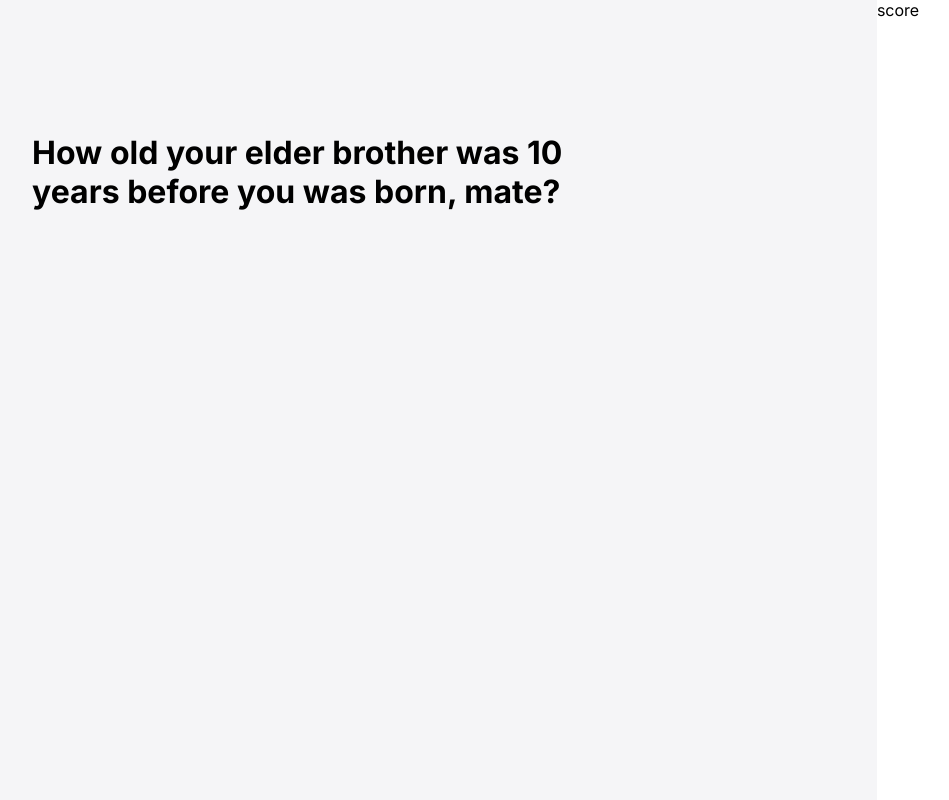
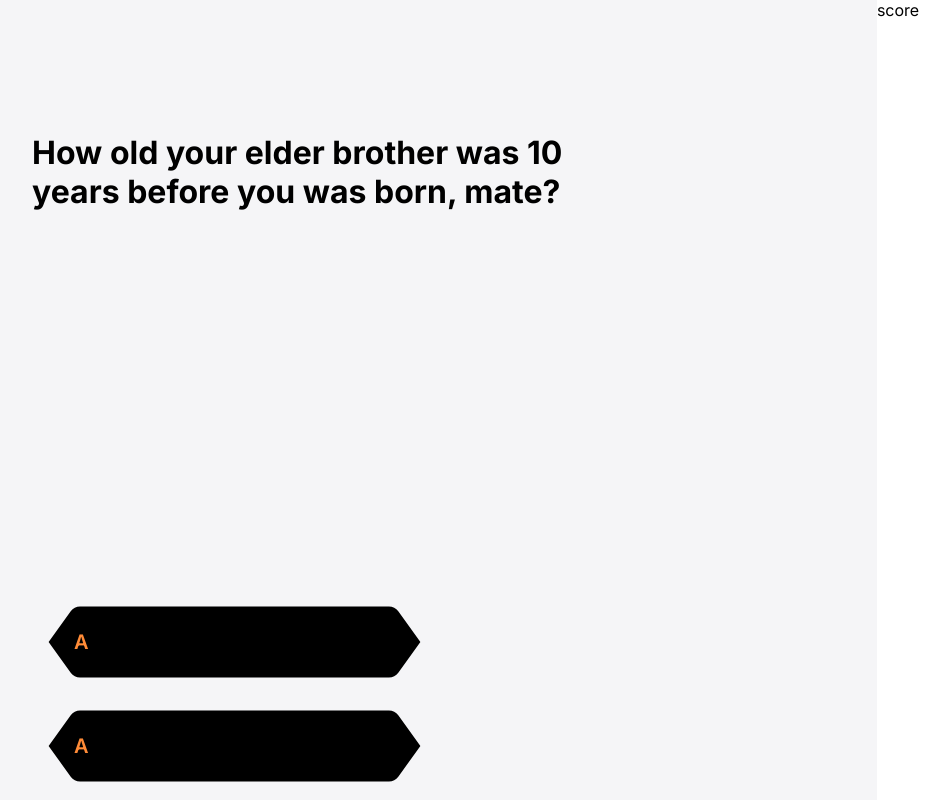
Before and after one commit to JohnyYer/millionaire, a Next.js app: page /play in a window 1280 px wide. Shown: the whole page, without its empty margins (48-997 px from the left). Built offline with nearby package versions, Linux system fonts and the light colour scheme.

Commit message:
Answer block styling

```diff
--- a/src/app/play/page.scss
+++ b/src/app/play/page.scss
@@ -24,7 +24,27 @@
       row-gap: 32px;
 
       &-block {
+        :hover {
+          fill: $white;
+          stroke: $orange-100;
+        }
+
         height: 72px;
+        position: relative;
+        display: flex;
+        align-items: center;
+        cursor: pointer;
+
+        &-text {
+          position: absolute;
+          font-size: 20px;
+          pointer-events: none;
+          span {
+            color: $orange-100;
+            padding: 0 8px 0 42px;
+            font-weight: 600;
+          }
+        }
       }
     }
   }
--- a/src/app/play/page.tsx
+++ b/src/app/play/page.tsx
@@ -31,7 +31,11 @@ function Play() {
         <div className="play-area__board-answers">
           {answers.map((answer) => (
             <div key={answer.text} className="play-area__board-answers-block">
-              <AnswerBlock type="correct" />
+              <AnswerBlock type="inactive" />
+              <div className="play-area__board-answers-block-text">
+                <span>A</span>
+                {answer.text}
+              </div>
             </div>
           ))}
         </div>
--- a/src/components/AnswerBlock.tsx
+++ b/src/components/AnswerBlock.tsx
@@ -13,6 +13,10 @@ const TYPES = {
     fill: colors.wrongFill,
     stroke: colors.wrongStroke,
   },
+  inactive: {
+    fill: colors.inactiveFill,
+    stroke: colors.inactiveStroke,
+  },
 };
 
 type Props = {
@@ -25,16 +29,13 @@ function AnswerBlock({ type }: Props) {
       width="405"
       height="72"
       viewBox="0 0 405 72"
-      fill="none"
       xmlns="http://www.w3.org/2000/svg"
+      stroke={TYPES[type].stroke}
+      fill={TYPES[type].fill}
     >
-      <path d="M388 36L405 36" stroke={TYPES[type].stroke} />
-      <path d="M0 36L17 36" stroke={TYPES[type].stroke} />
-      <path
-        d="M38.7172 5.28344C40.8781 2.28016 44.3521 0.5 48.052 0.5H356.948C360.648 0.5 364.122 2.28016 366.283 5.28344L388.384 36L366.283 66.7166C364.122 69.7198 360.648 71.5 356.948 71.5H48.052C44.3521 71.5 40.8781 69.7198 38.7172 66.7166L16.616 36L38.7172 5.28344Z"
-        fill={TYPES[type].fill}
-        stroke={TYPES[type].stroke}
-      />
+      <path d="M388 36L405 36" />
+      <path d="M0 36L17 36" />
+      <path d="M38.7172 5.28344C40.8781 2.28016 44.3521 0.5 48.052 0.5H356.948C360.648 0.5 364.122 2.28016 366.283 5.28344L388.384 36L366.283 66.7166C364.122 69.7198 360.648 71.5 356.948 71.5H48.052C44.3521 71.5 40.8781 69.7198 38.7172 66.7166L16.616 36L38.7172 5.28344Z" />
     </svg>
   );
 }
--- a/src/styles/colors.module.scss
+++ b/src/styles/colors.module.scss
@@ -27,7 +27,4 @@ $white: #ffffff;
 
   wrongFill: $red-5;
   wrongStroke: $red-100;
-
-  hoverFill: $white;
-  hoverStroke: $orange-100;
 }
```
